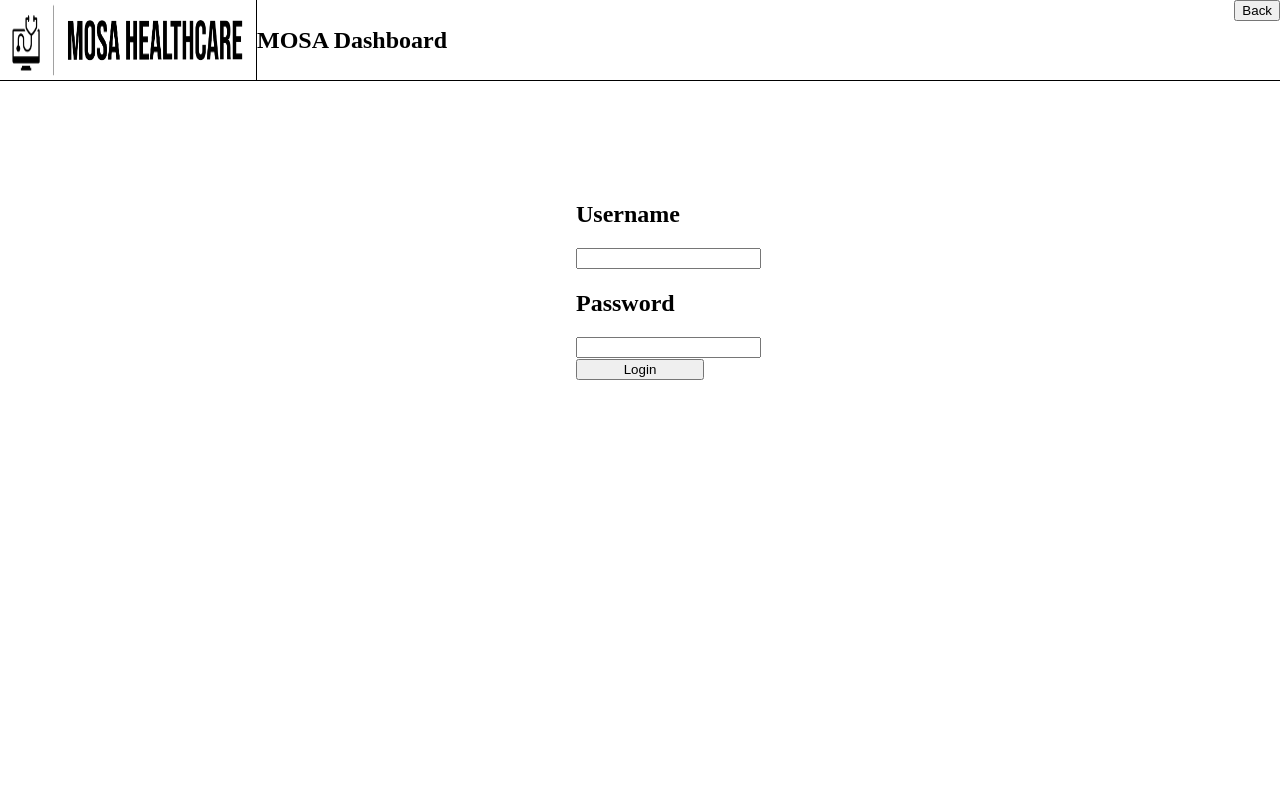
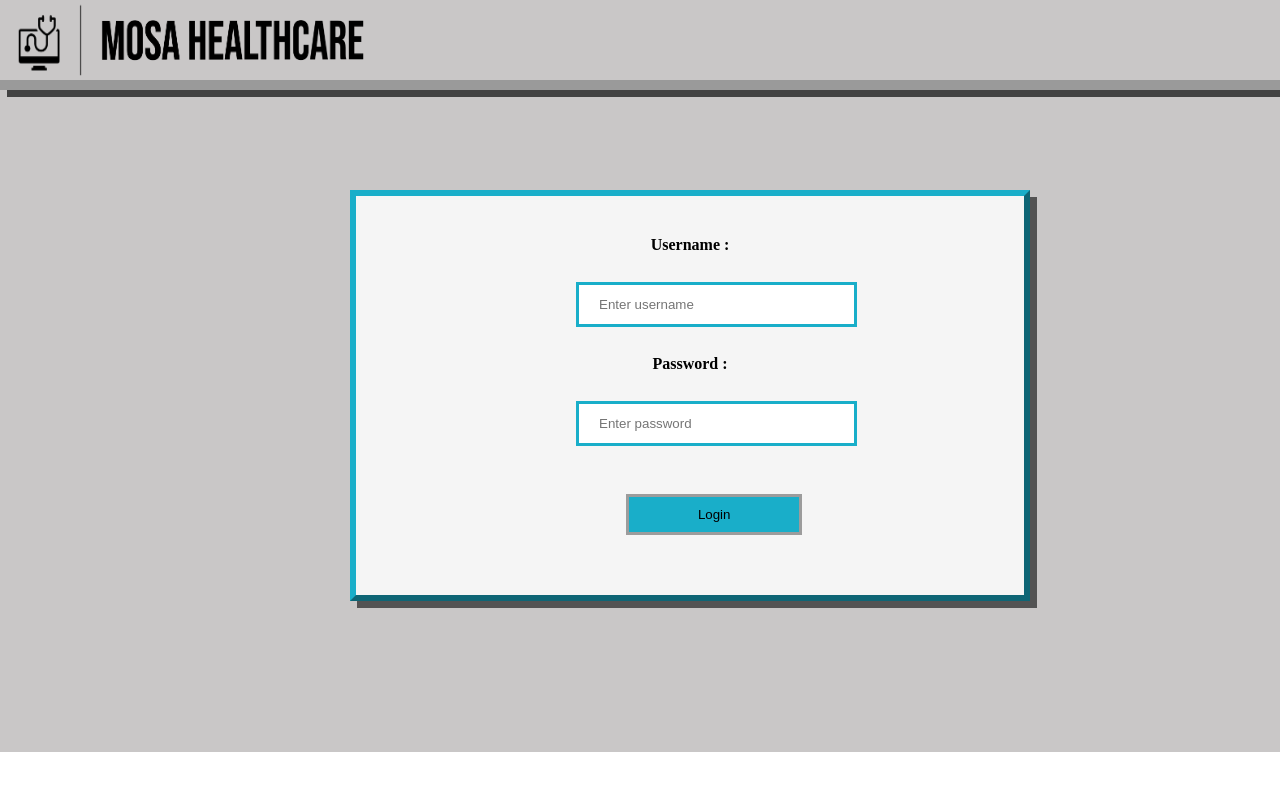
Before and after one commit to relixilon/Advanced, a Vue app: page / in a window 1280 px wide. Shown: the top 790 px of the page. Built offline with nearby package versions, Linux system fonts and the light colour scheme.

Commit message:
Login design
Changed the login design used

```diff
--- a/src/assets/variables.css
+++ b/src/assets/variables.css
@@ -1,5 +1,5 @@
 :root {
-  --primary-color: #f5f5f5;
+  --primary-color: #888888;
   --secondary-color: #dbe9f4;
   --tertiary-color: #d3d3d3;
 }
--- a/src/components/login.vue
+++ b/src/components/login.vue
@@ -1,29 +1,30 @@
 <template>
+<body>
   <div class="header">
     <div class="logo">
       <img src="../assets/MOSA_Healthcare-logos_black.png" />
     </div>
-    <div class="title">
-      <h2>MOSA Dashboard</h2>
-    </div>
-    <router-link to="/">
-      <button>Back</button>
-    </router-link>
+
+
   </div>
-  <div class="content">
-    <form class="loginForm">
-      <div>
-        <h2>Username</h2>
-        <input type="text" v-model="username" />
+
+
+    <form >
+      <div class="loginForm">
+        <label for="username"><b>Username :</b></label>
+        <br><br>
+        <input type="text" placeholder="Enter username" v-model="username"/>
+        <br><br>
+        <label for="psw"><b>Password :</b></label>
+        <br><br>
+        <input type="password" placeholder="Enter password" v-model="password" />
+        <br><br>
+        <button type="button" v-on:click="submit()">Login</button>
+      <span class="message">{{ msg }}</span>
       </div>
-      <div>
-        <h2>Password</h2>
-        <input type="password" v-model="password" />
-      </div>
-      <button type="button" v-on:click="submit()">Login</button>
-      <span class="message">{{ msg }}</span>
     </form>
-  </div>
+
+</body>
 </template>
 
 <script>
@@ -65,60 +66,32 @@ export default {
 <style scoped>
 @import "../assets/variables.css";
 
-.home-container {
-  display: flex;
-  overflow: hidden;
-  background-color: var(--secondary-color);
-}
-
-.side-bar-container {
-  display: flex;
-  flex-direction: column;
-  width: 12vw;
-  height: 100vh;
-  background-color: var(--primary-color);
-}
-
 img {
   height: 10vh;
-  width: 20vw;
+  width: 30vw;
 }
 .header {
   display: flex;
   height: 10vh;
   flex-direction: row;
-  border-bottom: 1px solid;
+  border-bottom: 10px outset;
+  /* border-color: #19aec9;  */
+  box-shadow: 7px 7px rgb(66, 66, 66);
   background-color: var(--primary-color);
 }
 
+
 .logo {
   height: 10vh;
-  width: 20vw;
-  border-right: 1px solid;
-}
-
-.title {
-  display: flex;
-  align-items: center;
-  height: 10vh;
-  width: 100vw;
-  background-color: var(--secondary-color);
-}
-
-.content {
-  display: flex;
-  width: 100%;
-  height: 50vh;
-  align-items: center;
-  justify-content: center;
+  width: 60vw;
+  /* border-right: 10px solid; */
 }
 
 .loginForm {
-  display: flex;
-  flex-direction: column;
-  height: 25vh;
-  width: 10vw;
-  justify-content: space-between;
+
+  padding: 40px;
+  text-align: center;
+  background-color: whitesmoke;
 }
 
 .message {
@@ -126,4 +99,44 @@ img {
   color: red;
   font-style: italic;
 }
+form {border: 6px outset #19aec9;
+      margin: 100px;
+      box-shadow: 7px 7px rgb(83, 83, 83);
+      margin-top: 100px;
+      margin-left:  350px;
+      margin-right: 250px;
+
+      }
+input[type=text], input[type=password] {
+  width: 40%;
+  padding: 12px 20px;
+  margin: 10px 0;
+  margin-left: 180px;
+  margin-right: 250px;
+  display: inline-block;
+  border: 3px solid #19aec9;
+  background-color: #ffffff;
+}
+
+button {
+  background-color: #19aec9;
+  color: black;
+  padding: 10px 14px;
+  margin: 20px 0;
+  margin-left: 230px;
+  margin-right: 250px;
+  cursor: pointer;
+  width: 30%;
+  text-align: center;
+  border: 3px solid #9c9c9c;
+}
+
+button:hover {
+  opacity: 0.6;
+}
+body{
+  background-color: rgb(201, 199, 199);
+  height: 752px;
+
+}
 </style>
```
